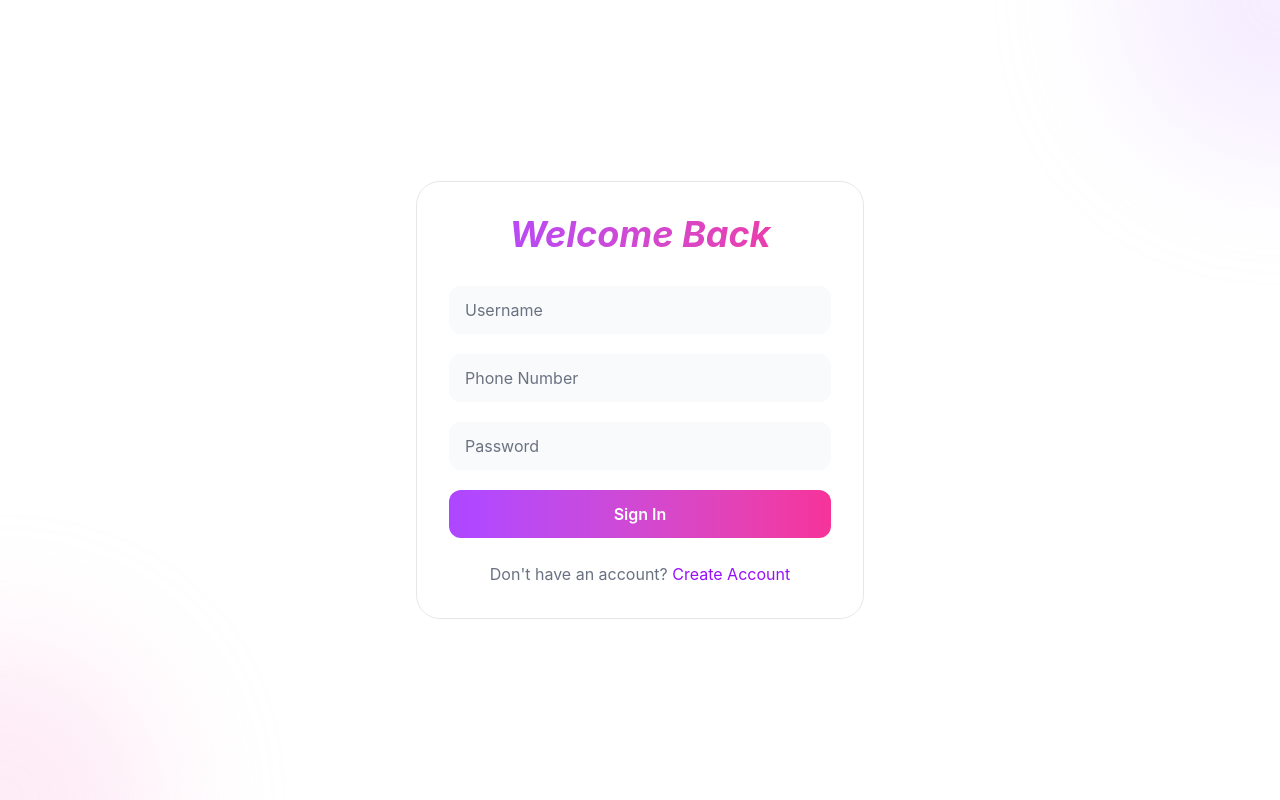
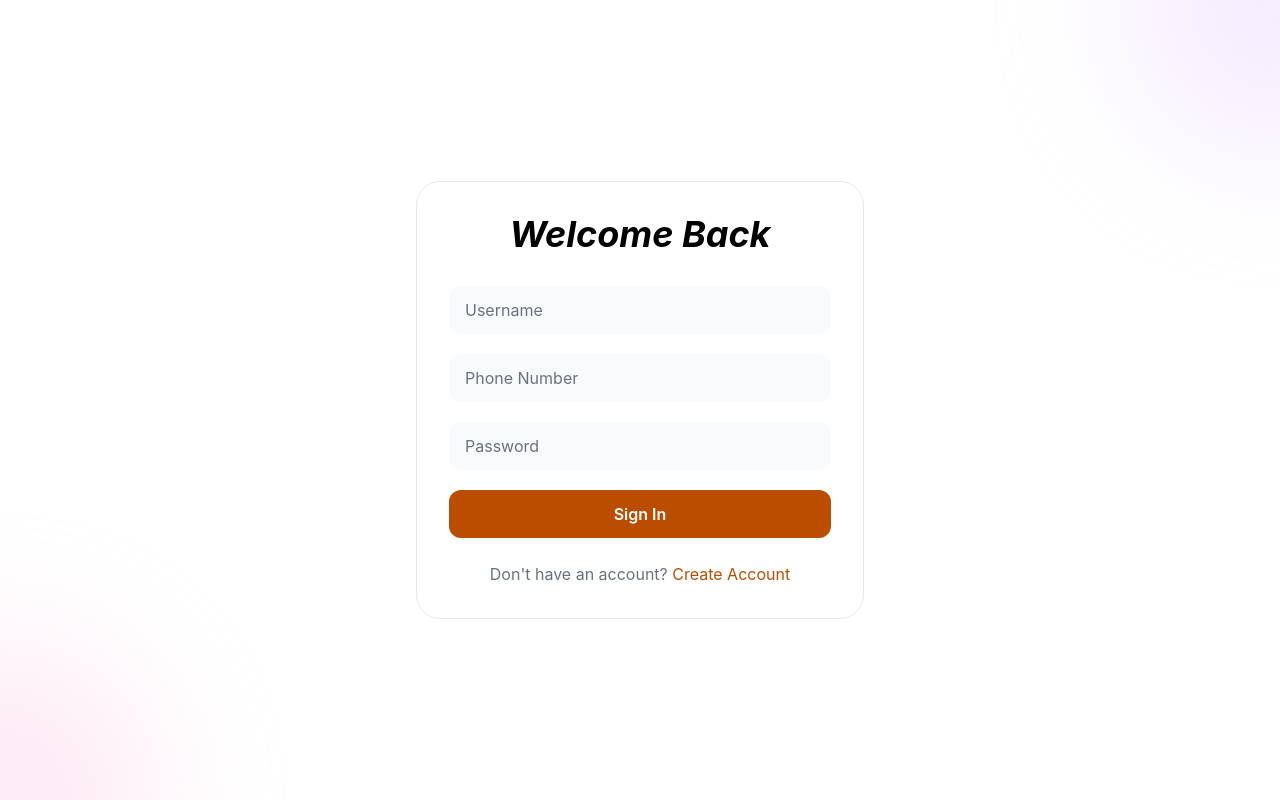
Before and after one commit to Maraki-Astatke/Register, a React (Vite) app in the folder user-register/: page /login in a window 1280 px wide. Built offline with nearby package versions, Linux system fonts and the light colour scheme.

Commit message:
color change

```diff
--- a/user-register/src/Pages/Login.jsx
+++ b/user-register/src/Pages/Login.jsx
@@ -9,11 +9,11 @@ export default function Login() {
 
   const DEMO_USER = { username: "maki", phone: "0911995992", password: "123456" };
 
- const handleChange = (e) =>
-  setForm({ ...form, [e.target.name]: e.target.value });
+  const handleChange = (e) =>
+    setForm({ ...form, [e.target.name]: e.target.value });
 
-const handleLogin = (e) => {
-  e.preventDefault();
+  const handleLogin = (e) => {
+    e.preventDefault();
 
     if (
       form.username === DEMO_USER.username &&
@@ -38,7 +38,7 @@ const handleLogin = (e) => {
 
       <div className="max-w-md w-full relative z-10">
         <div className="relative bg-white/90 backdrop-blur-xl p-8 rounded-3xl border border-gray-200">
-          <h2 className="text-4xl italic font-bold mb-8 text-center bg-gradient-to-r from-purple-500 to-pink-500 bg-clip-text text-transparent">
+          <h2 className="text-4xl italic font-bold mb-8 text-center text-black to-pink-500 bg-clip-text ">
             Welcome Back
           </h2>
 
@@ -103,17 +103,15 @@ const handleLogin = (e) => {
             <button
               type="submit"
               disabled={isLoading}
-              className="w-full py-3 rounded-xl bg-gradient-to-r from-purple-500 to-pink-500 text-white font-semibold  transition-all"
+              className="w-full py-3 rounded-xl text-white bg-amber-700 font-semibold transition-all"
             >
               {isLoading ? "Signing in..." : "Sign In"}
             </button>
-
-
           </form>
 
           <div className="mt-6 text-center text-gray-500">
             Don't have an account?{" "}
-            <Link to="/signup" className="text-purple-600 hover:underline">
+            <Link to="/signup" className="text-amber-700 hover:underline">
               Create Account
             </Link>
           </div>
--- a/user-register/src/Pages/Signup.jsx
+++ b/user-register/src/Pages/Signup.jsx
@@ -39,7 +39,7 @@ export default function Signup() {
 
       <div className="max-w-md w-full relative z-10">
         <div className="relative bg-white/90 backdrop-blur-xl p-8 rounded-3xl border border-gray-200">
-          <h2 className="text-4xl italic font-bold mb-2 text-center bg-gradient-to-r from-purple-500 to-pink-500 bg-clip-text text-transparent">
+          <h2 className="text-4xl italic font-bold mb-2 text-center text-black to-pink-500 bg-clip-text ">
             Create Account
           </h2>
 
@@ -148,7 +148,7 @@ export default function Signup() {
 
             <button
               type="submit"
-              className="w-full py-3 rounded-xl bg-gradient-to-r from-purple-500 to-pink-500 text-white font-semibold transition-all hover:shadow-lg"
+              className="w-full py-3 rounded-xl bg-amber-700 to-pink-500 text-white font-semibold transition-all hover:shadow-lg"
             >
               Sign Up
             </button>
@@ -156,7 +156,7 @@ export default function Signup() {
 
           <div className="mt-6 text-center text-gray-500">
             Already have an account?{" "}
-            <Link to="/login" className="text-purple-600 hover:underline">
+            <Link to="/login" className="text-amber-700 hover:underline">
               Sign In
             </Link>
           </div>
```
